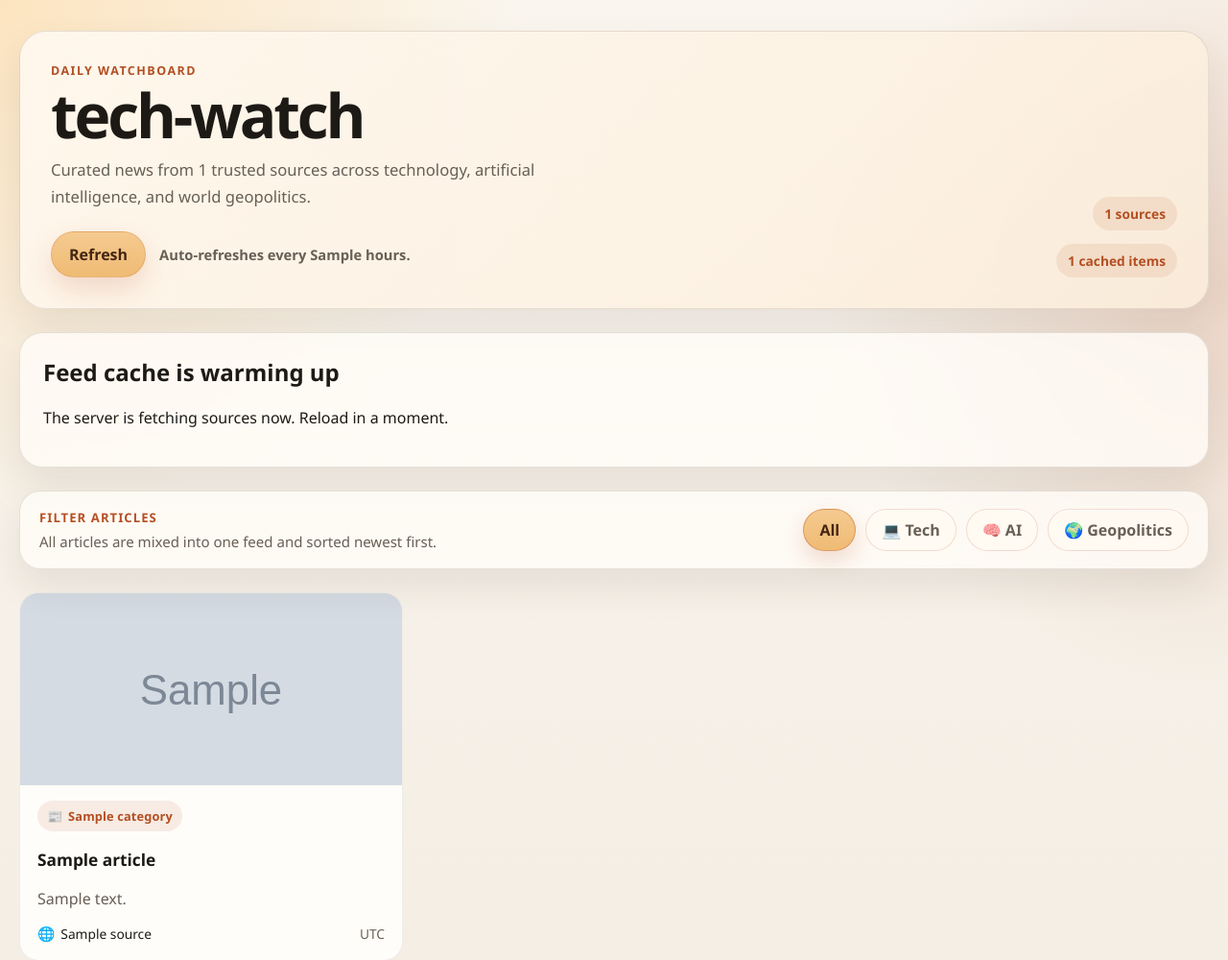
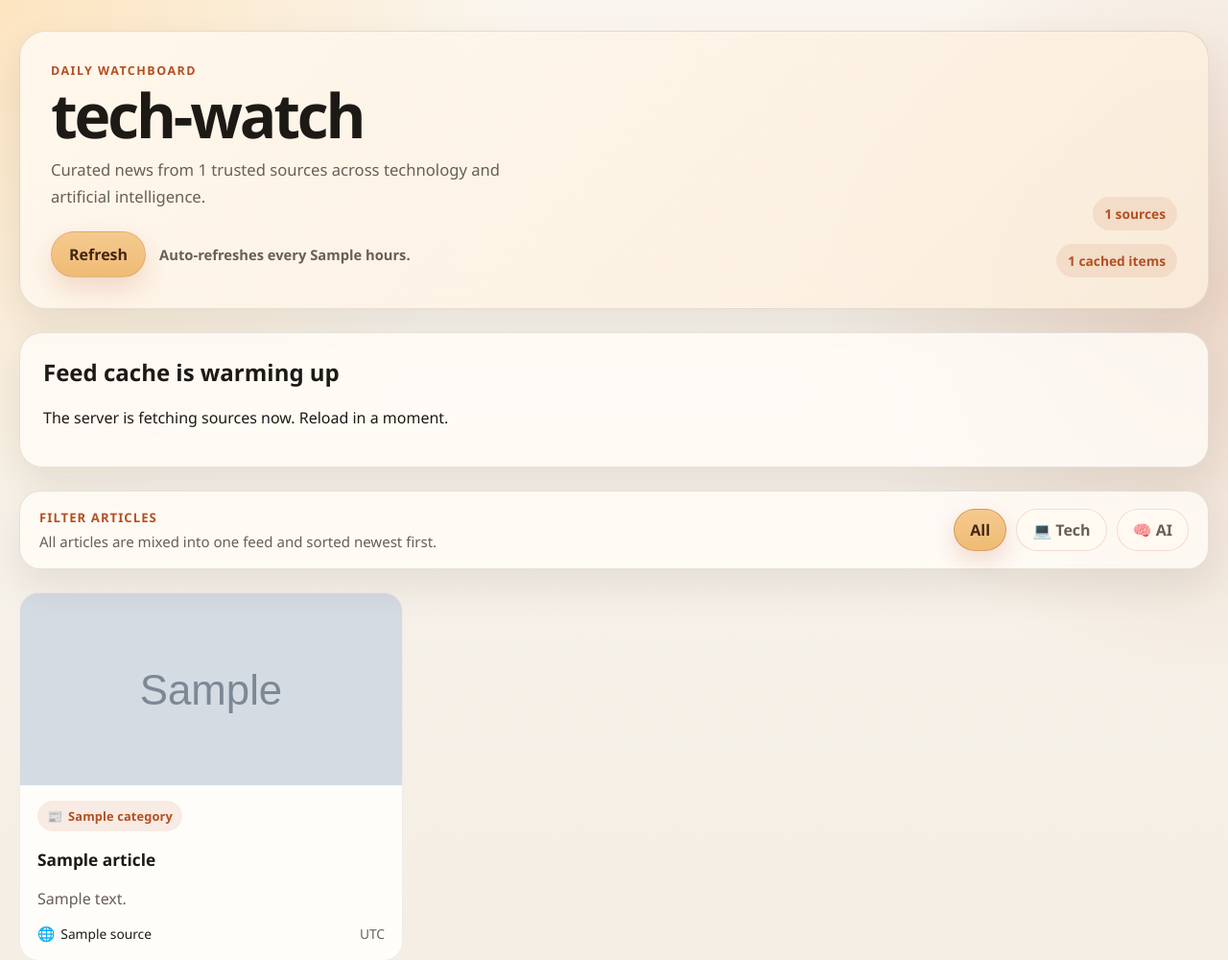
Before and after one commit to mikiane/tech-watch, a Node project: template views/index.ejs in a window 1280 px wide. Shown: the top 1000 px of the page at 96% size. Run offline with Node 20 templates, Linux system fonts and the light colour scheme; the template is opened without the code that fills it: most values are stand-ins (such as "Sample title", 1, 10 or a date in 2020); grey boxes marked "Sample" are stand-in pictures.

Commit message:
feat: remove geopolitics, strengthen AI feeds

```diff
--- a/package.json
+++ b/package.json
@@ -1,7 +1,7 @@
 {
   "name": "tech-watch",
   "version": "1.0.0",
-  "description": "Daily tech, AI, and geopolitics watch aggregator built with Fastify and RSS feeds.",
+  "description": "Daily tech and AI watch aggregator built with Fastify and RSS feeds.",
   "main": "server.js",
   "scripts": {
     "start": "node server.js"
--- a/server.js
+++ b/server.js
@@ -26,18 +26,25 @@ const FEEDS = [
   { category: 'Tech', source: 'The Register', url: 'https://www.theregister.co.uk/headlines.atom' },
   { category: 'Tech', source: 'Engadget', url: 'https://www.engadget.com/rss.xml' },
   { category: 'Tech', source: 'VentureBeat', url: 'https://venturebeat.com/feed/' },
-  { category: 'AI', source: 'AI News', url: 'https://www.aifor.org/feed/' },
-  { category: 'AI', source: 'OpenAI Blog', url: 'https://openai.com/blog/rss' },
-  { category: 'AI', source: 'Google AI Blog', url: 'https://blog.google/rss/' },
+  { category: 'AI', source: 'OpenAI News', url: 'https://openai.com/news/rss.xml' },
+  { category: 'AI', source: 'Google AI Blog', url: 'https://blog.google/technology/ai/rss/' },
+  { category: 'AI', source: 'MIT Technology Review AI', url: 'https://www.technologyreview.com/topic/artificial-intelligence/feed/' },
+  { category: 'AI', source: 'VentureBeat AI', url: 'https://venturebeat.com/category/ai/feed/' },
+  { category: 'AI', source: 'TechCrunch AI', url: 'https://techcrunch.com/category/artificial-intelligence/feed/' },
+  { category: 'AI', source: 'Ars Technica AI', url: 'https://arstechnica.com/ai/feed/' },
   { category: 'AI', source: 'Hugging Face Blog', url: 'https://huggingface.co/blog/feed.xml' },
-  { category: 'AI', source: 'MIT Technology Review AI', url: 'https://www.technologyreview.com/topic/artificial-intelligence/feed/' },
-  { category: 'AI', source: 'Andrej Karpathy', url: 'https://karpathy.github.io/atom.xml' },
-  { category: 'Geopolitics', source: 'BBC World', url: 'https://feeds.bbci.co.uk/news/world/rss.xml' },
-  { category: 'Geopolitics', source: 'Al Jazeera', url: 'https://www.aljazeera.com/xml/rss/all.xml' },
-  { category: 'Geopolitics', source: 'Reuters World', url: 'https://www.reuters.org/pf/rss/feed/world/' },
-  { category: 'Geopolitics', source: 'The Guardian World', url: 'https://www.theguardian.com/world/rss' },
-  { category: 'Geopolitics', source: 'Foreign Policy', url: 'https://foreignpolicy.com/feed/rss/' },
-  { category: 'Geopolitics', source: 'Reuters Politics', url: 'https://www.reuters.org/pf/rss/feed/politics/' }
+  { category: 'AI', source: 'Google Research Blog', url: 'https://research.google/blog/rss/' },
+  { category: 'AI', source: 'Towards Data Science', url: 'https://towardsdatascience.com/feed/' },
+  { category: 'AI', source: 'The Decoder AI', url: 'https://the-decoder.com/feed/' },
+  { category: 'AI', source: 'AWS Machine Learning Blog', url: 'https://aws.amazon.com/blogs/machine-learning/feed/' },
+  { category: 'AI', source: 'Microsoft AI Blog', url: 'https://blogs.microsoft.com/ai/feed/' },
+  { category: 'AI', source: 'Latent Space', url: 'https://www.latent.space/feed' },
+  { category: 'AI', source: 'Berkeley AI Research', url: 'https://bair.berkeley.edu/blog/feed.xml' },
+  { category: 'AI', source: 'MIT News AI', url: 'https://news.mit.edu/rss/topic/artificial-intelligence2' },
+  { category: 'AI', source: 'Interconnects', url: 'https://www.interconnects.ai/feed' },
+  { category: 'AI', source: 'Understanding AI', url: 'https://www.understandingai.org/feed' },
+  { category: 'AI', source: 'KDnuggets', url: 'https://kdnuggets.com/feed' },
+  { category: 'AI', source: 'CMU Machine Learning Blog', url: 'https://blog.ml.cmu.edu/feed/' },
 ];
 
 const parser = new Parser({
--- a/views/index.ejs
+++ b/views/index.ejs
@@ -3,21 +3,20 @@
   <head>
     <meta charset="UTF-8" />
     <meta name="viewport" content="width=device-width, initial-scale=1.0" />
-    <title>Tech Watch — Daily Tech, AI and Geopolitics News</title>
+    <title>Tech Watch — Daily Tech and AI News</title>
     <meta
       name="description"
-      content="Curated news from trusted sources across technology, artificial intelligence, and world geopolitics. Updated every 6 hours."
+      content="Curated news from trusted sources across technology and artificial intelligence. Updated every 6 hours."
     />
     <link rel="icon" type="image/svg+xml" href="/public/favicon.svg" />
     <link rel="stylesheet" href="/public/style.css" />
   </head>
   <body>
-    <% const categoryIcons = { Tech: '💻', AI: '🧠', Geopolitics: '🌍' }; %>
+    <% const categoryIcons = { Tech: '💻', AI: '🧠' }; %>
     <% const filterChips = [
       { value: 'all', label: 'All' },
       { value: 'tech', label: '💻 Tech' },
-      { value: 'ai', label: '🧠 AI' },
-      { value: 'geopolitics', label: '🌍 Geopolitics' }
+      { value: 'ai', label: '🧠 AI' }
     ]; %>
     <div class="page-shell">
       <header class="hero">
@@ -25,8 +24,7 @@
           <p class="eyebrow">Daily Watchboard</p>
           <h1>tech-watch</h1>
           <p class="hero-copy">
-            Curated news from <%= totalSources %> trusted sources across technology, artificial intelligence,
-            and world geopolitics.
+            Curated news from <%= totalSources %> trusted sources across technology and artificial intelligence.
           </p>
           <div class="hero-actions">
             <button type="button" class="refresh-button" id="refreshButton">
```
Also changed, not shown: README.md.
